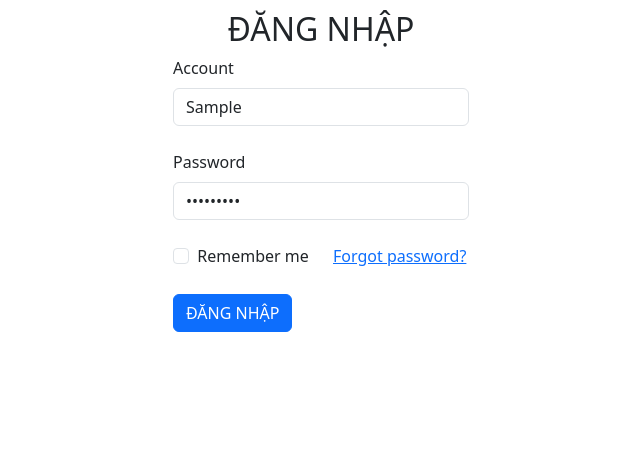
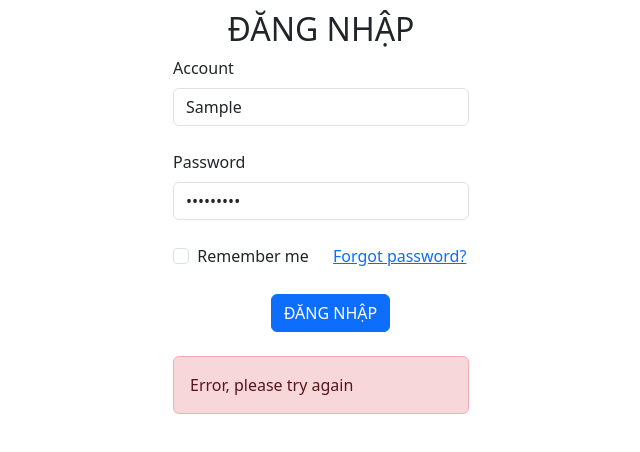
Before and after one commit to Hue1601/ProjectWeb, a Vue app: page / in a window 1280 px wide. Both pictures are taken after typing "Sample", "Sample123" into the empty fields and a click on the button "ĐĂNG NHẬP". Shown: the top 452 px of the page, without its empty margins (319-959 px from the left). Built offline with nearby package versions, Linux system fonts and the light colour scheme; no server answers.

Commit message:
fix login

```diff
--- a/src/views/Login.vue
+++ b/src/views/Login.vue
@@ -25,17 +25,21 @@
         </div>
       </div>
 
-      <button type="submit" class="btn btn-primary btn-block mb-4" :disabled="loading">
+      <button type="submit" class="btn btn-primary btn-block mb-4" :disabled="loading" style="margin-left:33%">
         <span v-if="loading">Logging in...</span>
         <span v-else>ĐĂNG NHẬP</span>
       </button>
+
+      <div v-if="errorMessage" class="alert alert-danger" role="alert">
+        {{ errorMessage }}
+      </div>
     </form>
   </div>
 </template>
 <script>
 import axios from 'axios';
 // const baseUrl = "http://localhost:3000/users";
- const baseUrl = "http://localhost:8080/api/list";
+ const baseUrl = "http://localhost:8080/api";
 export default {
   name: "login",
   data() {
@@ -51,25 +55,27 @@ export default {
   },
  methods: {
   async login() {
-    this.loading = true;
+   this.loading = true;
     this.errorMessage = '';
     try {
-      const response = await axios.get(baseUrl);
-      const users = response.data;
-      const user = users.find(u => u.username === this.users.username && u.pass === this.users.pass);
-      if (user) {
+      const response = await axios.post(`${baseUrl}/login`, this.users);
+      if (response.status === 200) {
         this.$router.push("/user");
       } else {
         this.errorMessage = "Incorrect account or password";
       }
     } catch (err) {
-      this.errorMessage = "Error, please try again";
+      if (err.response && err.response.status === 401) {
+        this.errorMessage = "Incorrect account or password";
+      } else {
+        this.errorMessage = "Error, please try again";
+      }
     } finally {
       this.loading = false;
     }
   }
+ },
 
-},
 
   mounted() {
     console.log("mounted() called .......");
```
